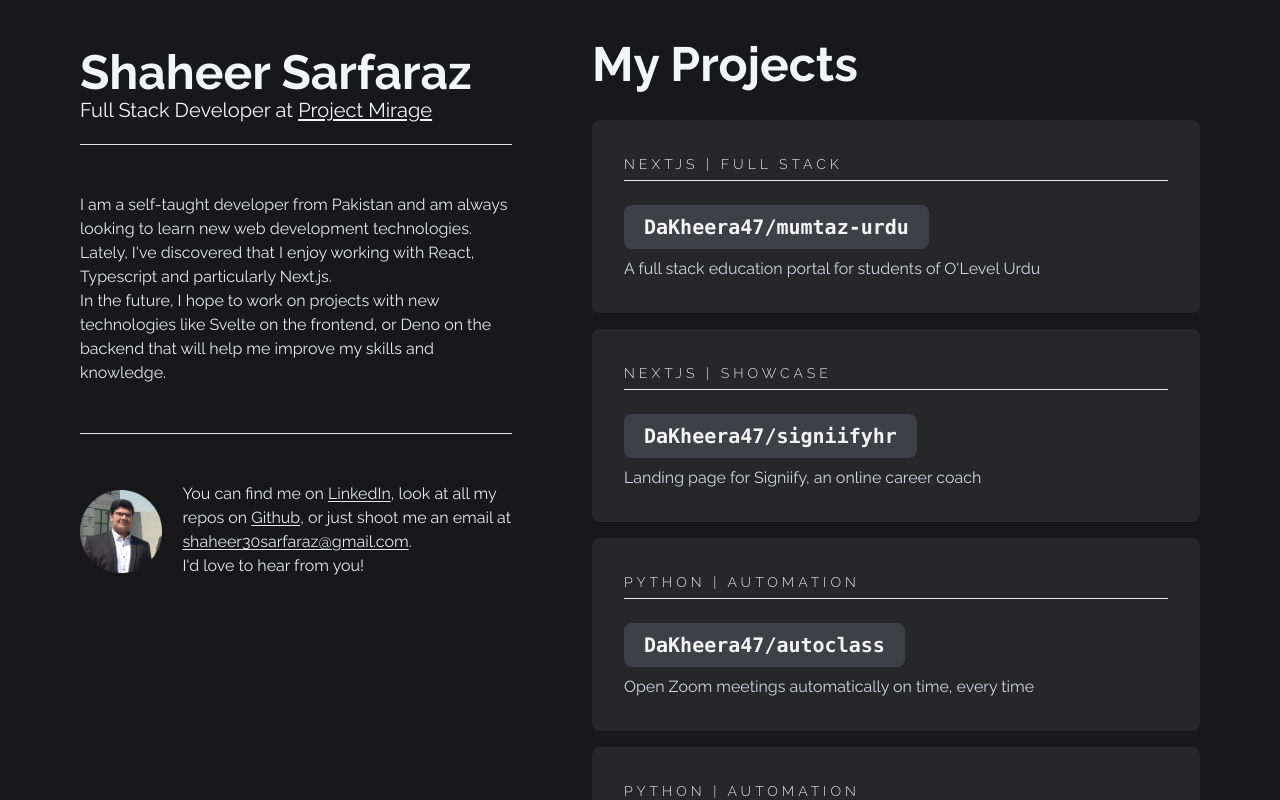
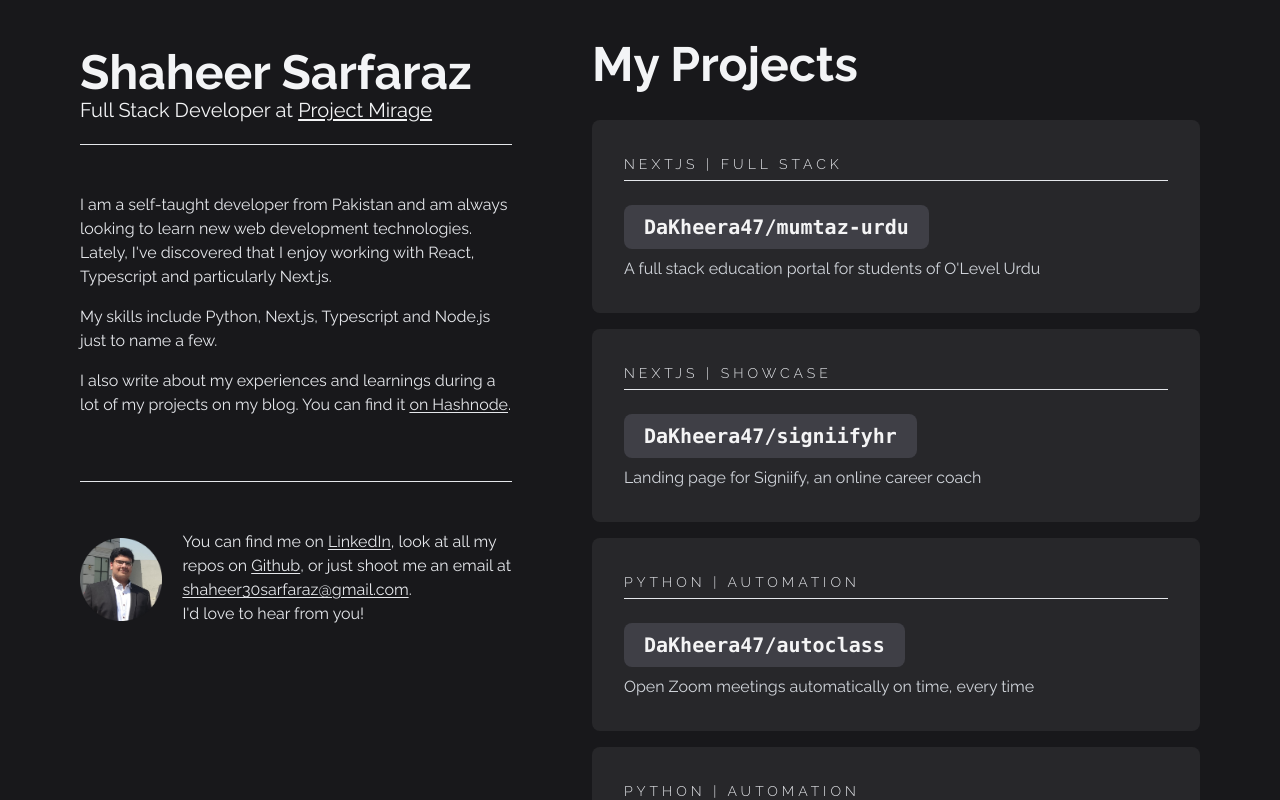
Before and after one commit to DaKheera47/portfolio-v2, a Next.js app: page / in a window 1280 px wide. Built offline with nearby package versions, Linux system fonts and the light colour scheme.

Commit message:
Update portfolio with blog.

```diff
--- a/components/Sidebar.tsx
+++ b/components/Sidebar.tsx
@@ -22,18 +22,31 @@ export default function Sidebar({}: Props) {
                     </a>
                 </p>
             </div>
-            <div className="w-full border-b border-gray-200 pb-12">
-                <p className="text-gray-200">
+            <div className="w-full border-b border-gray-200 pb-12 ">
+                <p className="text-gray-200 mb-4">
                     I am a self-taught developer from Pakistan and am always
                     looking to learn new web development technologies. Lately,
                     I&apos;ve discovered that I enjoy working with React,
                     Typescript and particularly Next.js.
                 </p>
 
-                <p className="text-gray-200">
-                    In the future, I hope to work on projects with new
-                    technologies like Svelte on the frontend, or Deno on the
-                    backend that will help me improve my skills and knowledge.
+                <p className="text-gray-200 mb-4">
+                    My skills include Python, Next.js, Typescript and Node.js
+                    just to name a few.
+                </p>
+
+                <p className="text-gray-200 mb-4">
+                    I also write about my experiences and learnings during a lot
+                    of my projects on my blog. You can find it{" "}
+                    <a
+                        target="_blank"
+                        rel="noopener noreferrer"
+                        href="https://dakheera47.hashnode.dev/"
+                        className="link"
+                    >
+                        on Hashnode
+                    </a>
+                    .
                 </p>
             </div>
 
```
